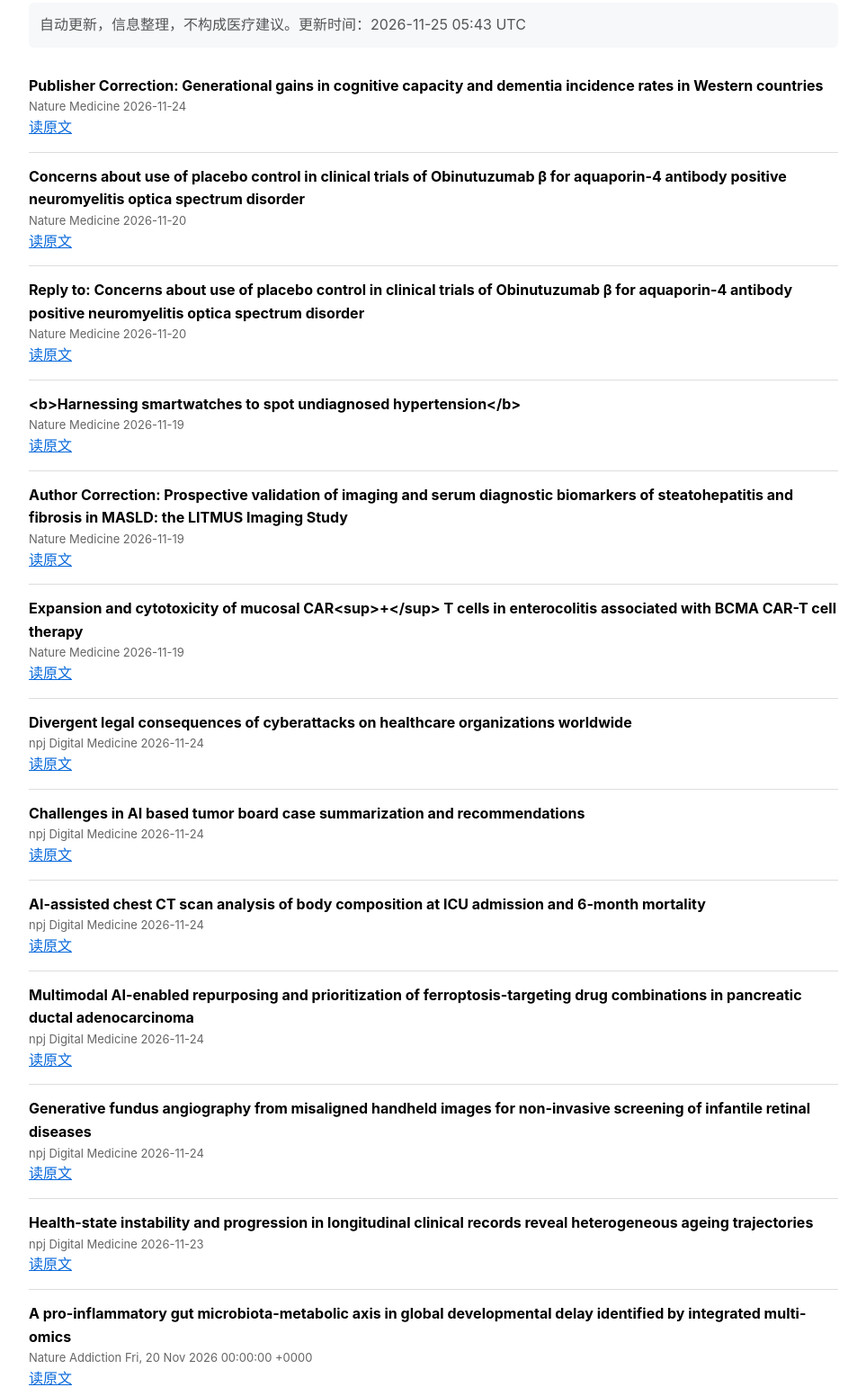
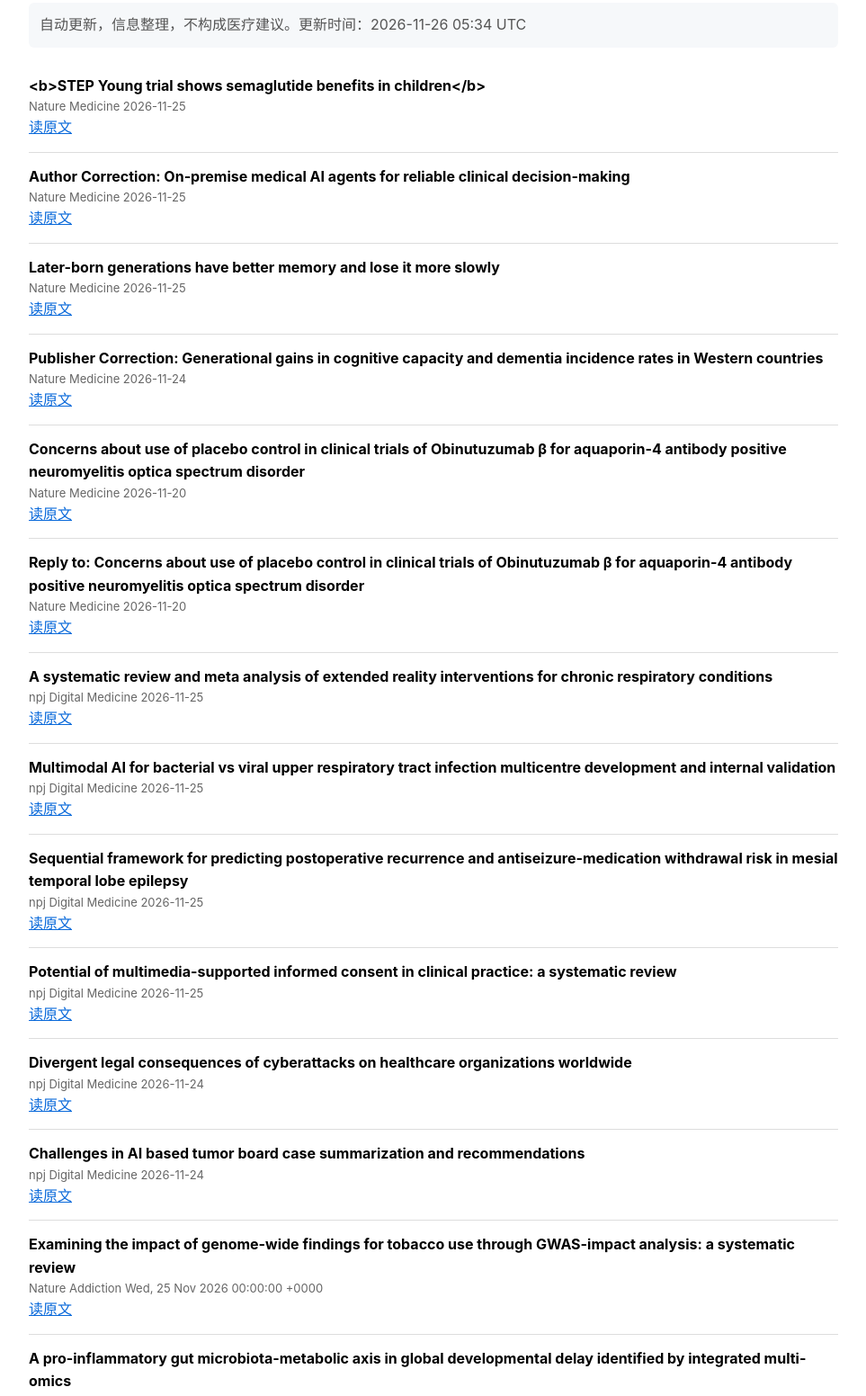
Before and after one commit to itswinky1212-cmd/my-radar, a plain HTML site: page index.html in a window 1280 px wide. Shown: the part 86-1638 px from the top of the page at 90% size, without its empty margins (158-1121 px from the left). Drawn offline with Linux system fonts and the light colour scheme.

Commit message:
update news

```diff
--- a/index.html
+++ b/index.html
@@ -14,7 +14,25 @@ a { color: #0969da; }
 </head>
 <body>
 <h1>我的 AI 医疗资讯雷达</h1>
-<p class="notice">自动更新，信息整理，不构成医疗建议。更新时间：2026-11-25 05:43 UTC</p>
+<p class="notice">自动更新，信息整理，不构成医疗建议。更新时间：2026-11-26 05:34 UTC</p>
+
+    <div class="item">
+      <div><b>&lt;b&gt;STEP Young trial shows semaglutide benefits in children&lt;/b&gt;</b></div>
+      <div class="source">Nature Medicine 2026-11-25</div>
+      <div><a href="https://www.nature.com/articles/d41591-026-00059-7">读原文</a></div>
+    </div>
+
+    <div class="item">
+      <div><b>Author Correction: On-premise medical AI agents for reliable clinical decision-making</b></div>
+      <div class="source">Nature Medicine 2026-11-25</div>
+      <div><a href="https://www.nature.com/articles/s41591-026-04822-8">读原文</a></div>
+    </div>
+
+    <div class="item">
+      <div><b>Later-born generations have better memory and lose it more slowly</b></div>
+      <div class="source">Nature Medicine 2026-11-25</div>
+      <div><a href="https://www.nature.com/articles/s41591-026-04758-z">读原文</a></div>
+    </div>
 
     <div class="item">
       <div><b>Publisher Correction: Generational gains in cognitive capacity and dementia incidence rates in Western countries</b></div>
@@ -35,21 +53,27 @@ a { color: #0969da; }
     </div>
 
     <div class="item">
-      <div><b>&lt;b&gt;Harnessing smartwatches to spot undiagnosed hypertension&lt;/b&gt;</b></div>
-      <div class="source">Nature Medicine 2026-11-19</div>
-      <div><a href="https://www.nature.com/articles/d41591-026-00058-8">读原文</a></div>
+      <div><b>A systematic review and meta analysis of extended reality interventions for chronic respiratory conditions</b></div>
+      <div class="source">npj Digital Medicine 2026-11-25</div>
+      <div><a href="https://www.nature.com/articles/s41746-026-03494-5">读原文</a></div>
     </div>
 
     <div class="item">
-      <div><b>Author Correction: Prospective validation of imaging and serum diagnostic biomarkers of steatohepatitis and fibrosis in MASLD: the LITMUS Imaging Study</b></div>
-      <div class="source">Nature Medicine 2026-11-19</div>
-      <div><a href="https://www.nature.com/articles/s41591-026-04803-x">读原文</a></div>
+      <div><b>Multimodal AI for bacterial vs viral upper respiratory tract infection multicentre development and internal validation</b></div>
+      <div class="source">npj Digital Medicine 2026-11-25</div>
+      <div><a href="https://www.nature.com/articles/s41746-026-03492-7">读原文</a></div>
     </div>
 
     <div class="item">
-      <div><b>Expansion and cytotoxicity of mucosal CAR&lt;sup&gt;+&lt;/sup&gt; T cells in enterocolitis associated with BCMA CAR-T cell therapy</b></div>
-      <div class="source">Nature Medicine 2026-11-19</div>
-      <div><a href="https://www.nature.com/articles/s41591-026-04731-w">读原文</a></div>
+      <div><b>Sequential framework for predicting postoperative recurrence and antiseizure-medication withdrawal risk in mesial temporal lobe epilepsy</b></div>
+      <div class="source">npj Digital Medicine 2026-11-25</div>
+      <div><a href="https://www.nature.com/articles/s41746-026-03502-8">读原文</a></div>
+    </div>
+
+    <div class="item">
+      <div><b>Potential of multimedia-supported informed consent in clinical practice: a systematic review</b></div>
+      <div class="source">npj Digital Medicine 2026-11-25</div>
+      <div><a href="https://www.nature.com/articles/s41746-026-03460-1">读原文</a></div>
     </div>
 
     <div class="item">
@@ -65,27 +89,9 @@ a { color: #0969da; }
     </div>
 
     <div class="item">
-      <div><b>AI-assisted chest CT scan analysis of body composition at ICU admission and 6-month mortality</b></div>
-      <div class="source">npj Digital Medicine 2026-11-24</div>
-      <div><a href="https://www.nature.com/articles/s41746-026-03509-1">读原文</a></div>
-    </div>
-
-    <div class="item">
-      <div><b>Multimodal AI-enabled repurposing and prioritization of ferroptosis-targeting drug combinations in pancreatic ductal adenocarcinoma</b></div>
-      <div class="source">npj Digital Medicine 2026-11-24</div>
-      <div><a href="https://www.nature.com/articles/s41746-026-03476-7">读原文</a></div>
-    </div>
-
-    <div class="item">
-      <div><b>Generative fundus angiography from misaligned handheld images for non-invasive screening of infantile retinal diseases</b></div>
-      <div class="source">npj Digital Medicine 2026-11-24</div>
-      <div><a href="https://www.nature.com/articles/s41746-026-03462-z">读原文</a></div>
-    </div>
-
-    <div class="item">
-      <div><b>Health-state instability and progression in longitudinal clinical records reveal heterogeneous ageing trajectories</b></div>
-      <div class="source">npj Digital Medicine 2026-11-23</div>
-      <div><a href="https://www.nature.com/articles/s41746-026-03482-9">读原文</a></div>
+      <div><b>Examining the impact of genome-wide findings for tobacco use through GWAS-impact analysis: a systematic review</b></div>
+      <div class="source">Nature Addiction Wed, 25 Nov 2026 00:00:00 +0000</div>
+      <div><a href="https://www.nature.com/articles/s41380-026-03944-2">读原文</a></div>
     </div>
 
     <div class="item">
@@ -118,11 +124,5 @@ a { color: #0969da; }
       <div><a href="https://www.nature.com/articles/s41386-026-02580-2">读原文</a></div>
     </div>
 
-    <div class="item">
-      <div><b>Impaired outcome-based decision-making in human cocaine addiction</b></div>
-      <div class="source">Nature Addiction Thu, 5 Nov 2026 00:00:00 +0000</div>
-      <div><a href="https://www.nature.com/articles/s41398-026-04547-9">读原文</a></div>
-    </div>
-
 </body>
 </html>
```
